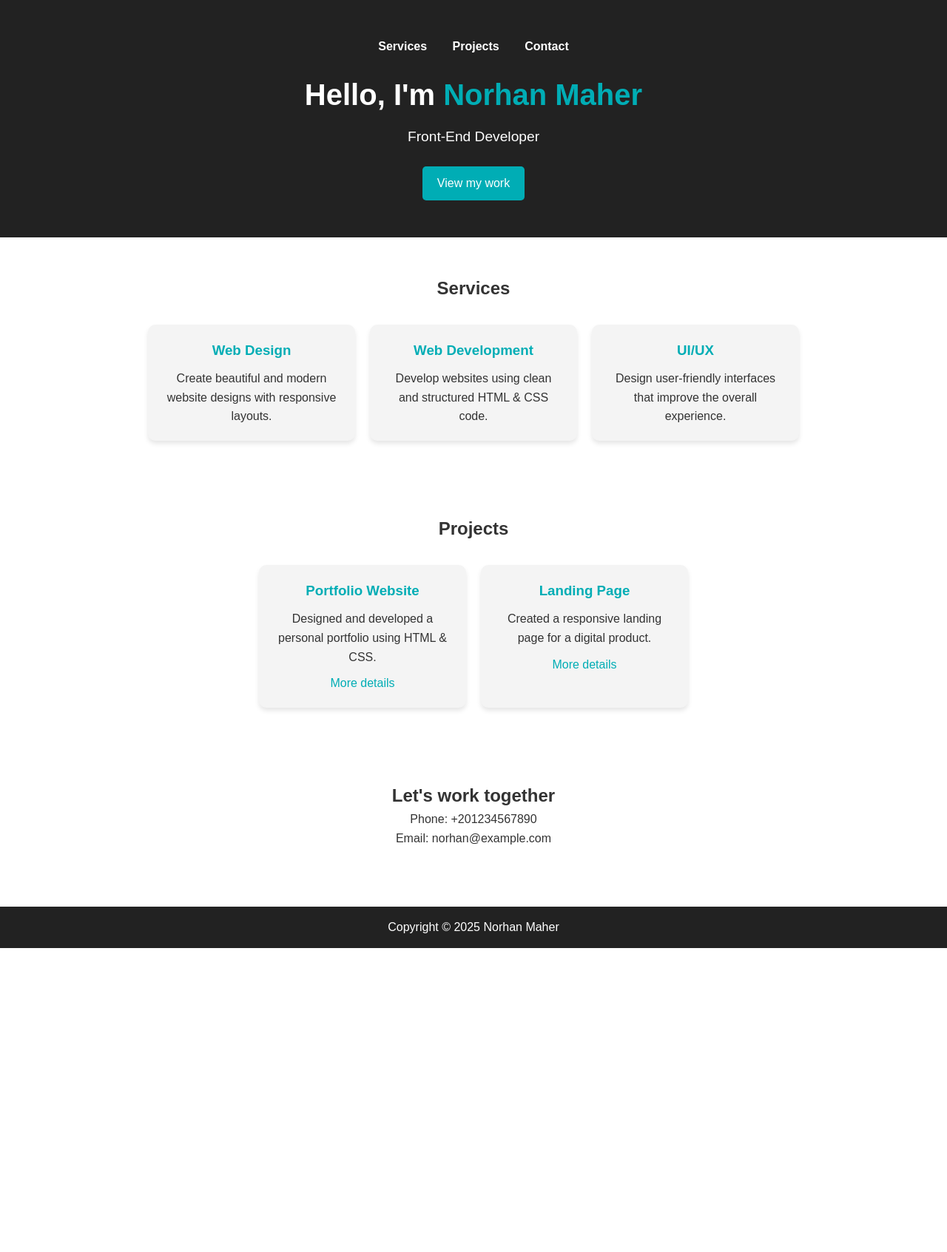
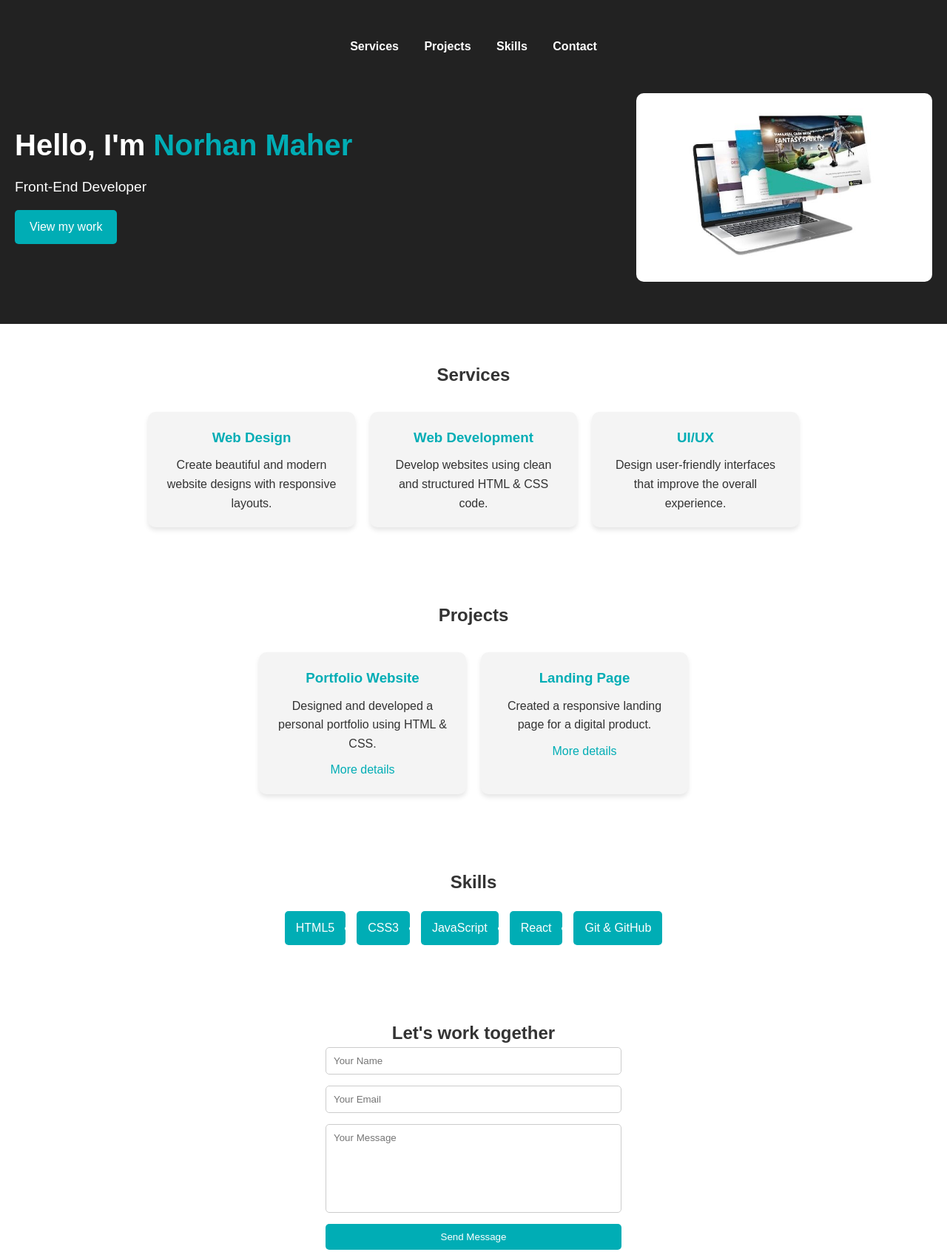
Before and after one commit to nourhanmaher111/portfolio, a plain HTML site: page index.html in a window 1280 px wide. Shown: the top 1693 px of the page at 74% size. Before the commit the page ends 1282 px from the top, so only its background shows below. Drawn offline with Linux system fonts and the light colour scheme.

Commit message:
Add files via upload

```diff
--- a/index.html
+++ b/index.html
@@ -4,24 +4,33 @@
   <meta charset="UTF-8">
   <meta name="viewport" content="width=device-width, initial-scale=1.0">
   <title>Norhan Maher - Portfolio</title>
-  <link rel="stylesheet" href="sty.css">
+  <link rel="stylesheet" href="style.css">
 </head>
 <body>
+
+  <!-- ===== Header ===== -->
   <header>
     <nav>
       <ul>
         <li><a href="#services">Services</a></li>
         <li><a href="#projects">Projects</a></li>
+        <li><a href="#skills">Skills</a></li>
         <li><a href="#contact">Contact</a></li>
       </ul>
     </nav>
     <div class="intro">
-      <h1>Hello, I'm <span>Norhan Maher</span></h1>
-      <p>Front-End Developer</p>
-      <a href="#projects" class="btn">View my work</a>
+      <div class="intro-text">
+        <h1>Hello, I'm <span>Norhan Maher</span></h1>
+        <p class="typing-text">Front-End Developer</p>
+        <a href="#projects" class="btn">View my work</a>
+      </div>
+      <div class="intro-img">
+        <img src="mypic.jpg.jpg" alt="Portfolio Showcase">
+      </div>
     </div>
   </header>
 
+  <!-- ===== Services ===== -->
   <section id="services">
     <h2>Services</h2>
     <div class="services-container">
@@ -40,6 +49,7 @@
     </div>
   </section>
 
+  <!-- ===== Projects ===== -->
   <section id="projects">
     <h2>Projects</h2>
     <div class="projects-container">
@@ -56,14 +66,33 @@
     </div>
   </section>
 
+  <!-- ===== Skills ===== -->
+  <section id="skills">
+    <h2>Skills</h2>
+    <ul class="skills-list">
+      <li>HTML5</li>
+      <li>CSS3</li>
+      <li>JavaScript</li>
+      <li>React</li>
+      <li>Git & GitHub</li>
+    </ul>
+  </section>
+
+  <!-- ===== Contact ===== -->
   <section id="contact">
     <h2>Let's work together</h2>
-    <p>Phone: +201234567890</p>
-    <p>Email: norhan@example.com</p>
+    <form class="contact-form">
+      <input type="text" placeholder="Your Name" required>
+      <input type="email" placeholder="Your Email" required>
+      <textarea placeholder="Your Message" required></textarea>
+      <button type="submit" class="btn">Send Message</button>
+    </form>
   </section>
 
+  <!-- ===== Footer ===== -->
   <footer>
     <p>Copyright © 2025 Norhan Maher</p>
   </footer>
+
 </body>
 </html>
--- /dev/null
+++ b/style.css
@@ -0,0 +1,226 @@
+/* General Reset */
+* {
+    margin: 0;
+    padding: 0;
+    box-sizing: border-box;
+    font-family: Arial, sans-serif;
+  }
+
+  body {
+    line-height: 1.6;
+    color: #333;
+  }
+
+  /* ===== Header ===== */
+  header {
+    background: #222;
+    color: #fff;
+    padding: 50px 20px;
+  }
+
+  header nav ul {
+    list-style: none;
+    text-align: center;
+    margin-bottom: 30px;
+  }
+
+  header nav ul li {
+    display: inline;
+    margin: 0 15px;
+  }
+
+  header nav ul li a {
+    color: #fff;
+    text-decoration: none;
+    font-weight: bold;
+    transition: 0.3s;
+  }
+
+  header nav ul li a:hover {
+    color: #00adb5;
+  }
+
+  .intro {
+    display: flex;
+    align-items: center;
+    justify-content: space-between;
+    flex-wrap: wrap;
+    text-align: left;
+  }
+
+  .intro-text {
+    max-width: 50%;
+  }
+
+  .intro h1 {
+    font-size: 2.5rem;
+    margin-bottom: 10px;
+  }
+
+  .intro span {
+    color: #00adb5;
+  }
+
+  .intro-img img {
+    max-width: 400px;
+    border-radius: 10px;
+    margin-top: 20px;
+  }
+
+  .btn {
+    display: inline-block;
+    background: #00adb5;
+    color: #fff;
+    padding: 10px 20px;
+    text-decoration: none;
+    border-radius: 5px;
+    transition: 0.3s;
+  }
+
+  .btn:hover {
+    background: #01949a;
+    transform: scale(1.05);
+  }
+
+  /* ===== Typing Effect ===== */
+  .typing-text {
+    font-size: 1.2rem;
+    margin-bottom: 15px;
+    border-right: 2px solid #fff;
+    white-space: nowrap;
+    overflow: hidden;
+    width: 0;
+    animation: typing 3s steps(30, end) forwards, blink 0.7s step-end infinite alternate;
+  }
+
+  @keyframes typing {
+    from { width: 0; }
+    to { width: 220px; }
+  }
+
+  @keyframes blink {
+    50% { border-color: transparent; }
+  }
+
+  /* ===== Sections ===== */
+  section {
+    padding: 50px 20px;
+    text-align: center;
+    opacity: 0;
+    transform: translateY(30px);
+    animation: fadeInUp 1s forwards;
+  }
+
+  section:nth-of-type(1) { animation-delay: 0.3s; }
+  section:nth-of-type(2) { animation-delay: 0.6s; }
+  section:nth-of-type(3) { animation-delay: 0.9s; }
+  section:nth-of-type(4) { animation-delay: 1.2s; }
+
+  @keyframes fadeInUp {
+    to {
+      opacity: 1;
+      transform: translateY(0);
+    }
+  }
+
+  .services-container, .projects-container {
+    display: flex;
+    justify-content: center;
+    gap: 20px;
+    margin-top: 30px;
+    flex-wrap: wrap;
+  }
+
+  .service, .project {
+    background: #f4f4f4;
+    padding: 20px;
+    border-radius: 10px;
+    width: 280px;
+    box-shadow: 0 4px 6px rgba(0,0,0,0.1);
+    transition: transform 0.3s, box-shadow 0.3s;
+  }
+
+  .service h3, .project h3 {
+    margin-bottom: 10px;
+    color: #00adb5;
+  }
+
+  .project a {
+    display: inline-block;
+    margin-top: 10px;
+    color: #00adb5;
+    text-decoration: none;
+  }
+
+  .project a:hover {
+    text-decoration: underline;
+  }
+
+  .service:hover, .project:hover {
+    transform: translateY(-8px);
+    box-shadow: 0 8px 12px rgba(0,0,0,0.2);
+  }
+
+  /* ===== Skills ===== */
+  .skills-list {
+    display: flex;
+    justify-content: center;
+    gap: 15px;
+    margin-top: 20px;
+    flex-wrap: wrap;
+  }
+
+  .skills-list li {
+    background: #00adb5;
+    color: #fff;
+    padding: 10px 15px;
+    border-radius: 5px;
+  }
+
+  /* ===== Contact ===== */
+  .contact-form {
+    display: flex;
+    flex-direction: column;
+    max-width: 400px;
+    margin: auto;
+    gap: 15px;
+  }
+
+  .contact-form input, .contact-form textarea {
+    padding: 10px;
+    border: 1px solid #ccc;
+    border-radius: 5px;
+  }
+
+  .contact-form textarea {
+    resize: none;
+    height: 120px;
+  }
+
+  .contact-form button {
+    border: none;
+    cursor: pointer;
+  }
+
+  /* ===== Footer ===== */
+  footer {
+    background: #222;
+    color: #fff;
+    text-align: center;
+    padding: 15px 0;
+    margin-top: 30px;
+  }
+
+  /* ===== Responsive ===== */
+  @media (max-width: 768px) {
+    .intro {
+      flex-direction: column;
+      text-align: center;
+    }
+    .intro-text {
+      max-width: 100%;
+    }
+    .intro-img img {
+      max-width: 90%;
+    }
+  }
```
Also changed, not shown: mypic.jpg.jpg (added).
